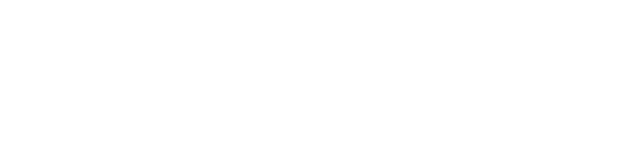
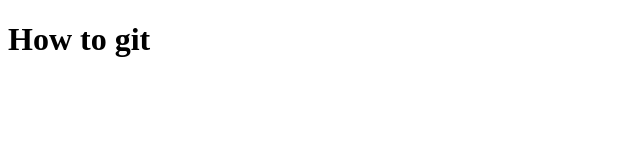
Before and after one commit to dobromir-nikiforov/first-git, a plain HTML site: page index.html in a window 1280 px wide. Shown: the whole page, without its empty margins (0-640 px from the left). Drawn offline with Linux system fonts and the light colour scheme.

Commit message:
Some message

```diff
--- a/index.html
+++ b/index.html
@@ -4,6 +4,6 @@
 	<title>ASD</title>
 </head>
 <body>
-
+	<h1>How to git</h1>
 </body>
 </html>
```
Also changed, not shown: how to git.txt (added).
